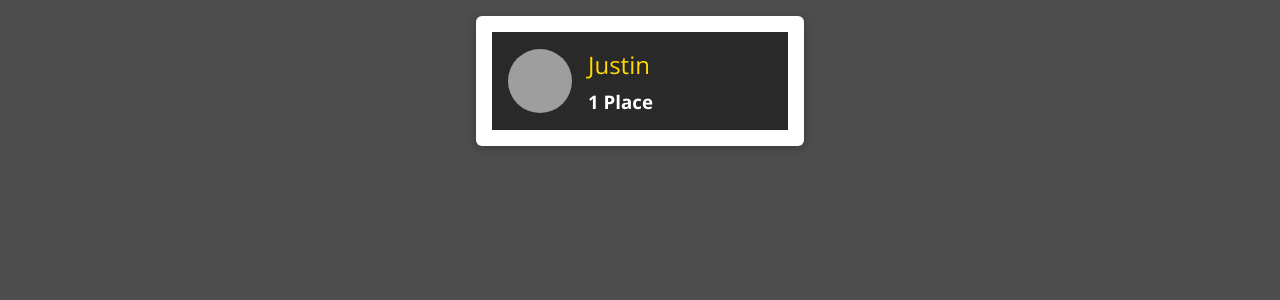
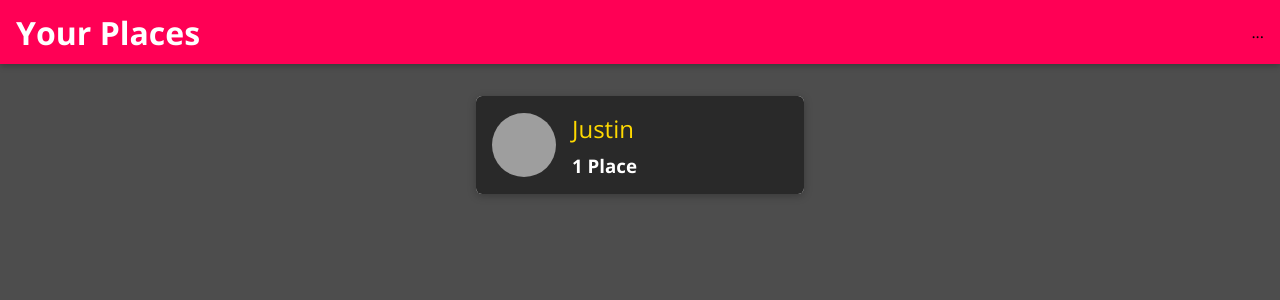
Before and after one commit to Acalltoredemption/mern-places, a React (Create React App) app: page / in a window 1280 px wide. Shown: the top 300 px of the page. Built offline with nearby package versions, Linux system fonts and the light colour scheme; grey boxes are pictures that could not be loaded.

Commit message:
adding navbar/mainheader

```diff
--- a/src/App.js
+++ b/src/App.js
@@ -2,14 +2,18 @@ import React from 'react';
 import {BrowserRouter, Route, Redirect, Switch} from 'react-router-dom';
 import Users from './user/pages/Users';
 import NewPlace from './places/pages/NewPlace';
+import MainNavigation from './shared/components/Navigation/MainNavigation';
 
 function App() {
   return <BrowserRouter>
+  <MainNavigation />
+  <main>
   <Switch>
   <Route path="/" component={Users} exact/>
   <Route path="/places/new" component={NewPlace} exact/>
   <Redirect to="/" />
   </Switch>
+  </main>
   </BrowserRouter>;
 }
 
--- /dev/null
+++ b/src/shared/components/Navigation/MainHeader.css
@@ -0,0 +1,23 @@
+.main-header {
+    width: 100%;
+    height: 4rem;
+    display: flex;
+    align-items: center;
+    position: fixed;
+    top: 0;
+    left: 0;
+    background: #ff0055;
+    box-shadow: 0 2px 6px rgba(0, 0, 0, 0.26);
+    padding: 0 1rem;
+    z-index: 5;
+  }
+
+  main {
+    margin-top: 5rem;
+  }
+
+  @media (min-width: 768px) {
+    .main-header {
+      justify-content: space-between;
+    }
+  }
--- /dev/null
+++ b/src/shared/components/Navigation/MainHeader.js
@@ -0,0 +1,11 @@
+import React from 'react';
+
+import './MainHeader.css'
+
+const MainHeader = props => {
+    return <header className="main-header">
+        {props.children}
+    </header>;
+};
+
+export default MainHeader;
--- /dev/null
+++ b/src/shared/components/Navigation/MainNavigation.css
@@ -0,0 +1,45 @@
+.main-navigation__menu-btn {
+    width: 3rem;
+    height: 3rem;
+    background: transparent;
+    border: none;
+    display: flex;
+    flex-direction: column;
+    justify-content: space-around;
+    margin-right: 2rem;
+    cursor: pointer;
+  }
+
+  .main-navigation__menu-btn span {
+    display: block;
+    width: 3rem;
+    height: 2.5px;
+    background: white;
+  }
+
+  .main-navigation__title {
+    color: white;
+  }
+
+  .main-navigation__title a {
+    text-decoration: none;
+    color: white;
+  }
+
+  .main-navigation__header-nav {
+    display: none;
+  }
+
+  .main-navigation__drawer-nav {
+    height: 100%;
+  }
+
+  @media (min-width: 768px) {
+    .main-navigation__menu-btn {
+      display: none;
+    }
+
+    .main-navigation__header-nav {
+      display: block;
+    }
+  }
--- /dev/null
+++ b/src/shared/components/Navigation/MainNavigation.js
@@ -0,0 +1,24 @@
+import React from 'react';
+import {Link} from 'react-router-dom';
+import MainHeader from './MainHeader';
+import './MainNavigation.css';
+
+const MainNavigation = props => {
+    return (
+        <MainHeader>
+            <button className="main-navigation__menu-btn">
+                <span />
+                <span />
+                <span />
+            </button>
+            <h1 className="main-navigation__title">
+                <Link>Your Places</Link>
+            </h1>
+            <nav>
+                ...
+            </nav>
+        </MainHeader>
+    )
+}
+
+export default MainNavigation;
--- a/src/user/components/UserItem.js
+++ b/src/user/components/UserItem.js
@@ -1,8 +1,8 @@
 import React from 'react';
-import './UserItem.css';
 import {Link} from 'react-router-dom'
 import Card from '../../shared/components/UIElements/Card';
 import Avatar from '../../shared/components/UIElements/Avatar';
+import './UserItem.css';
 
 const UserItem = props => {
 return (
--- a/src/user/components/UsersList.js
+++ b/src/user/components/UsersList.js
@@ -1,12 +1,16 @@
 import React from 'react';
+import UserItem from './UserItem';
+import Card from '../../shared/components/UIElements/Card';
+
 import './UsersList.css';
-import UserItem from './UserItem';
 
 const UsersList = props => {
     if (props.items.length === 0){
         return (
         <div className="center">
+            <Card>
             <h2>No users found.</h2>
+            </Card>
         </div>
         );
     }
```
Also changed, not shown: src/shared/components/Navigation/NavLinks.css (added), src/shared/components/Navigation/NavLinks.js (added), src/shared/components/Navigation/SideDrawer.css (added), src/shared/components/Navigation/SideDrawer.js (added).
